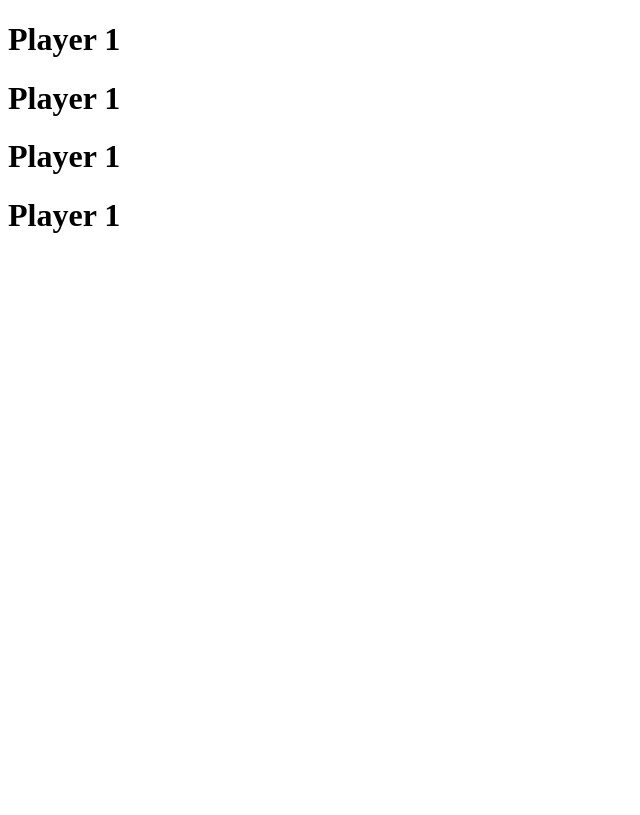
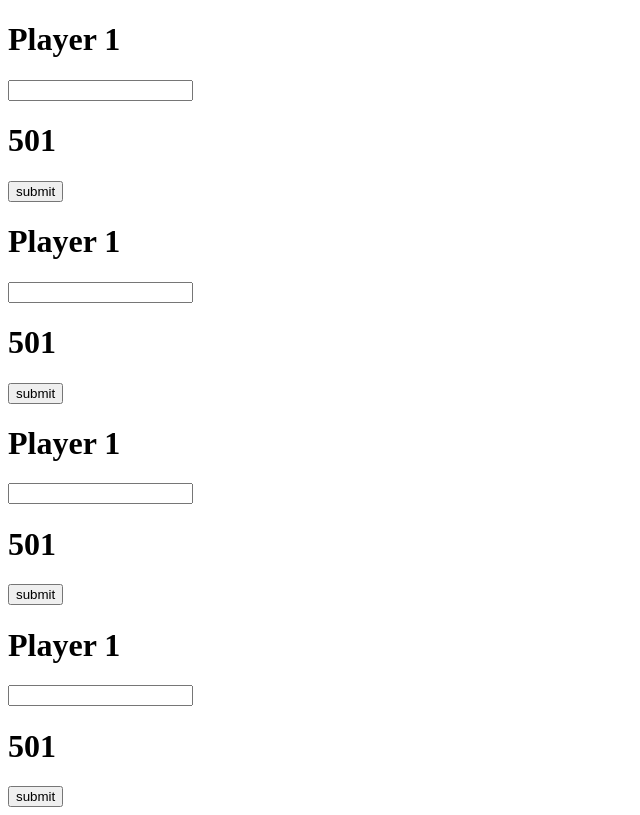
Before and after one commit to MagnoTheFirst/GameCounter, a plain HTML site: page darts/game_counter_501.html in a window 1280 px wide. Shown: the whole page, without its empty margins (0-640 px from the left). Drawn offline with Linux system fonts and the light colour scheme.

Commit message:
basic logic implemented

```diff
--- /dev/null
+++ b/darts/501.js
@@ -0,0 +1,55 @@
+var points_p1 = 501;
+var points_p2 = 501;
+var points_p3 = 501;
+var points_p4 = 501;
+var points_p5 = 501;
+
+function setValues() {
+    document.getElementById("p1_score").textContent = points_p1;
+    document.getElementById("p2_score").textContent = points_p2;
+    document.getElementById("p3_score").textContent = points_p3;
+    document.getElementById("p4_score").textContent = points_p4;
+}
+
+function reducePoints(fieldId) {
+    alert(fieldId);
+    var points1 = document.getElementById("points_p1").value;
+    var points2 = document.getElementById("points_p2").value;
+    var points3 = document.getElementById("points_p3").value;
+    var points4 = document.getElementById("points_p4").value;
+
+    if (fieldId == "p1_score" && checkInput(points1, this.points_p1)) {
+
+
+        alert(points1);
+        this.points_p1 = points_p1 - points1;
+        document.getElementById("p1_score").textContent = points_p1;
+
+    } else if (fieldId == "p2_score" && checkInput(points2, this.points_p2)) {
+
+        this.points_p2 = points_p2 - points2;
+        document.getElementById("p2_score").textContent = points_p2;
+
+    } else if (fieldId == "p3_score" && checkInput(points3, this.points_p3)) {
+
+        this.points_p3 = points_p3 - points3;
+        document.getElementById("p3_score").textContent = points_p3;
+
+    } else if (fieldId == "p4_score" && checkInput(points4, this.points_p4)) {
+
+        this.points_p4 = points_p4 - points4;
+        document.getElementById("p4_score").textContent = points_p4;
+
+    } else {
+        alert("error");
+    }
+}
+
+function checkInput(input, points) {
+    if (input > points || input > 180 || input < 0) {
+        alert("Please typ in a valid value, smaller than 180 and not greater than the actual points");
+        return false;
+    } else {
+        return true;
+    }
+}
--- a/darts/game_counter_501.html
+++ b/darts/game_counter_501.html
@@ -8,19 +8,29 @@
     <title>501 Darts</title>
 </head>
 
-<body>
+<body onload="setValues()">
 
     <h1 id="p1_name">Player 1</h1>
+    <input type="points" id="points_p1">
     <h1 class="score" id="p1_score"></h1>
+    <button onclick="reducePoints('p1_score')">submit</button>
 
-    <h1 id="p2_name">Player 1</h1>
-    <h1 class="score" id="p2_score"></h1>
+    <h1 id=" p2_name ">Player 1</h1>
+    <input type="points " id="points_p2">
+    <h1 class="score " id="p2_score"></h1>
+    <button onclick="reducePoints('p2_score')">submit</button>
 
-    <h1 id="p2_name">Player 1</h1>
-    <h1 class="score" id="p3_score"></h1>
+    <h1 id="p3_name ">Player 1</h1>
+    <input type="points " id="points_p3">
+    <h1 class="score " id="p3_score"></h1>
+    <button onclick="reducePoints('p3_score')">submit</button>
 
-    <h1 id="p2_name">Player 1</h1>
-    <h1 class="score" id="p3_score"></h1>
+    <h1 id="p4_name ">Player 1</h1>
+    <input type="points " id="points_p4">
+    <h1 class="score " id="p4_score"></h1>
+    <button onclick="reducePoints('p4_score')">submit</button>
+
+    <script type="text/javascript " src="501.js "></script>
 
 </body>
 
```
Also changed, not shown: darts/501.html (+2 -0 lines).
